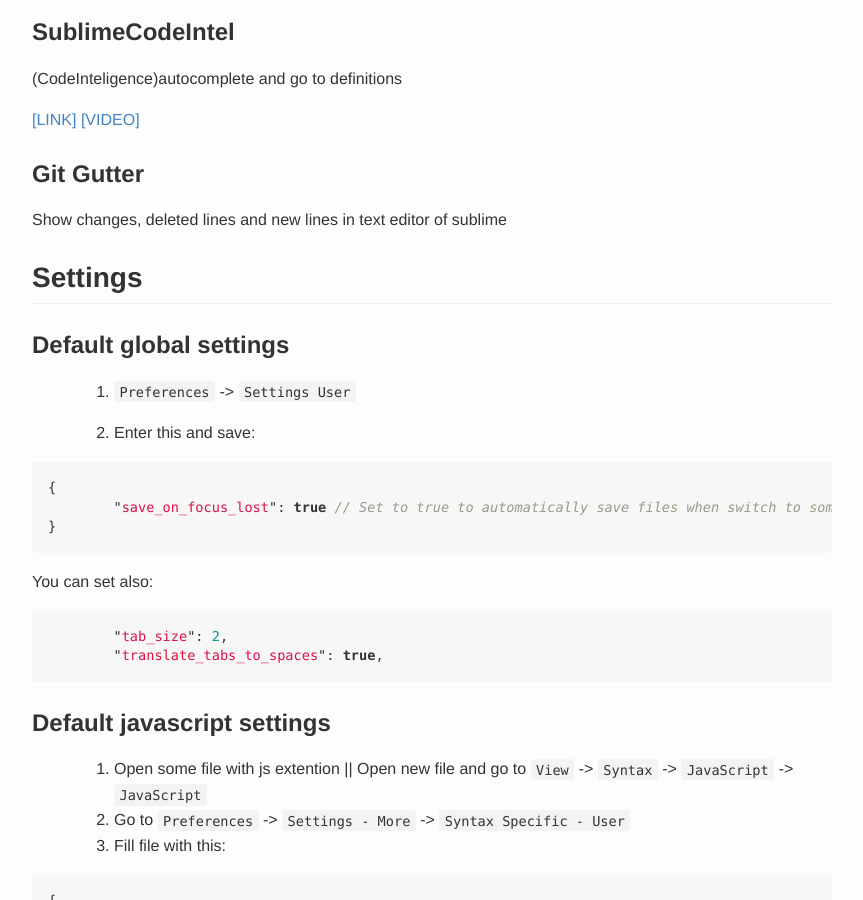
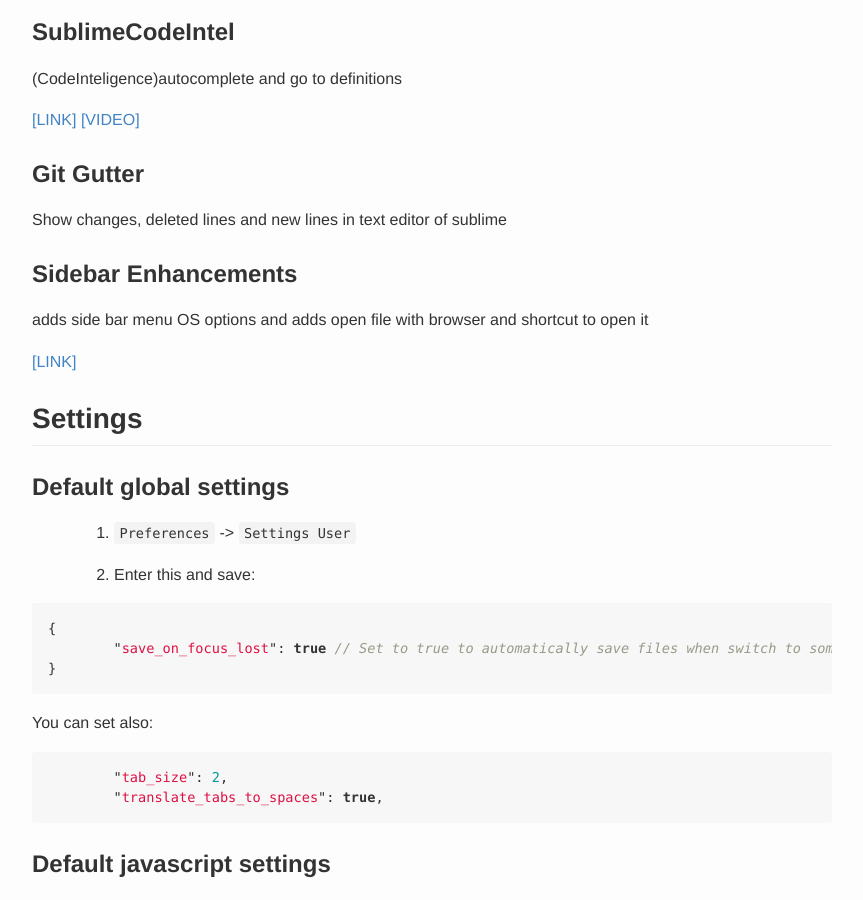
Before and after one commit to PetyoKostakov/PetyoKostakov.github.io, a Jekyll site: the page built from _posts/2014-08-10-setup-sublimetext.md, in a window 1280 px wide and 900 px high, scrolled down 1520 px. Shown: the whole window, without its empty margins (208-1071 px from the left). Built offline with Jekyll 4.4.1, drawn with Linux system fonts in a browser that asks for light colours; Markdown is read by kramdown in place of the engine named in the settings.

Commit message:
ARTCL: one more plugin to sublime plugins

```diff
--- a/_posts/2014-08-10-setup-sublimetext.md
+++ b/_posts/2014-08-10-setup-sublimetext.md
@@ -62,6 +62,11 @@ layout: post
 
 <h3>Git Gutter</h3>
 <p>Show changes, deleted lines and new lines in text editor of sublime</p>
+### Sidebar Enhancements
+
+adds side bar menu OS options and adds open file with browser and shortcut to open it
+
+[[LINK]](https://github.com/titoBouzout/SideBarEnhancements)
 
 <h2>Settings</h2>
 <h3>Default global settings</h3>
```
